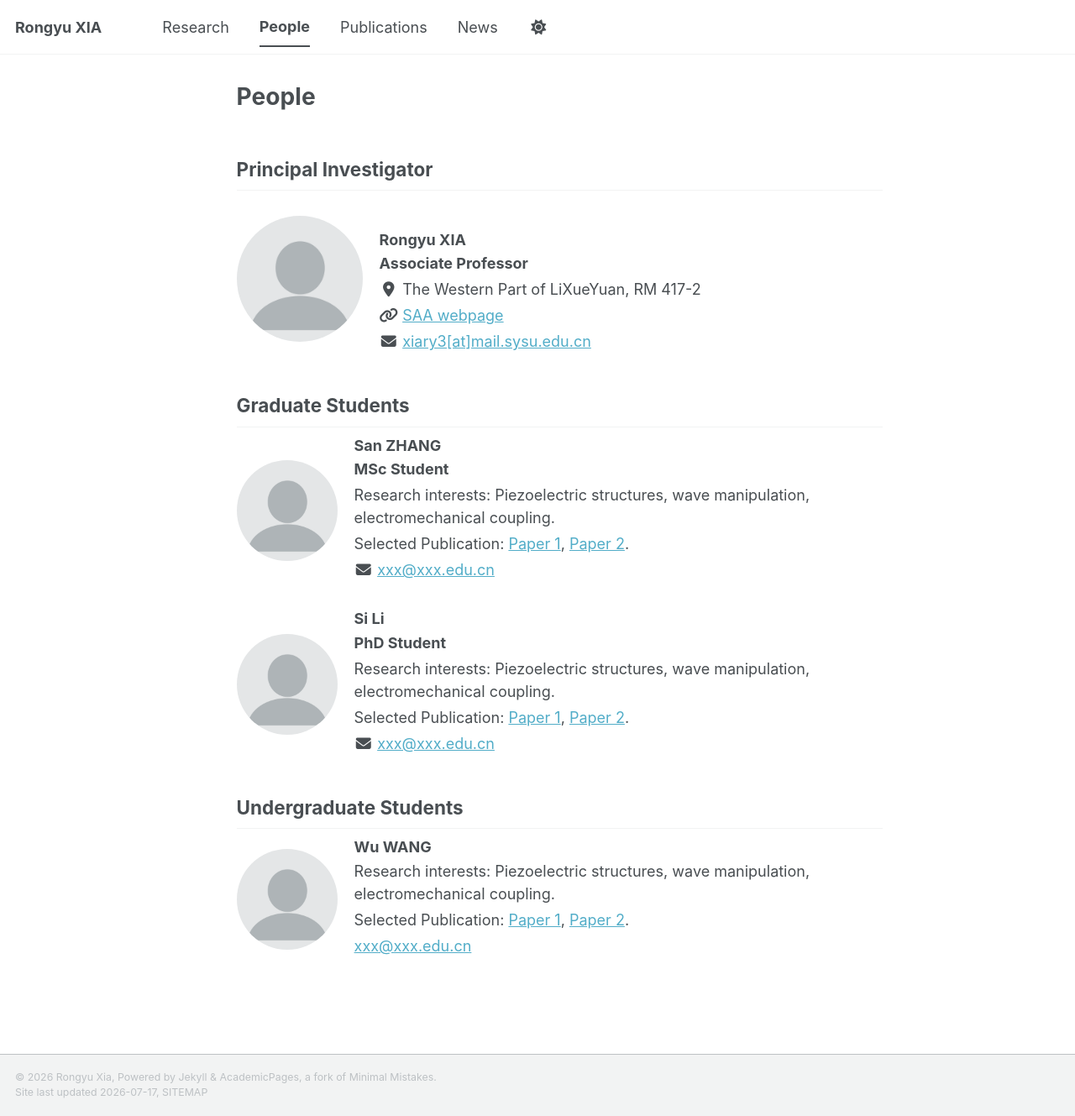
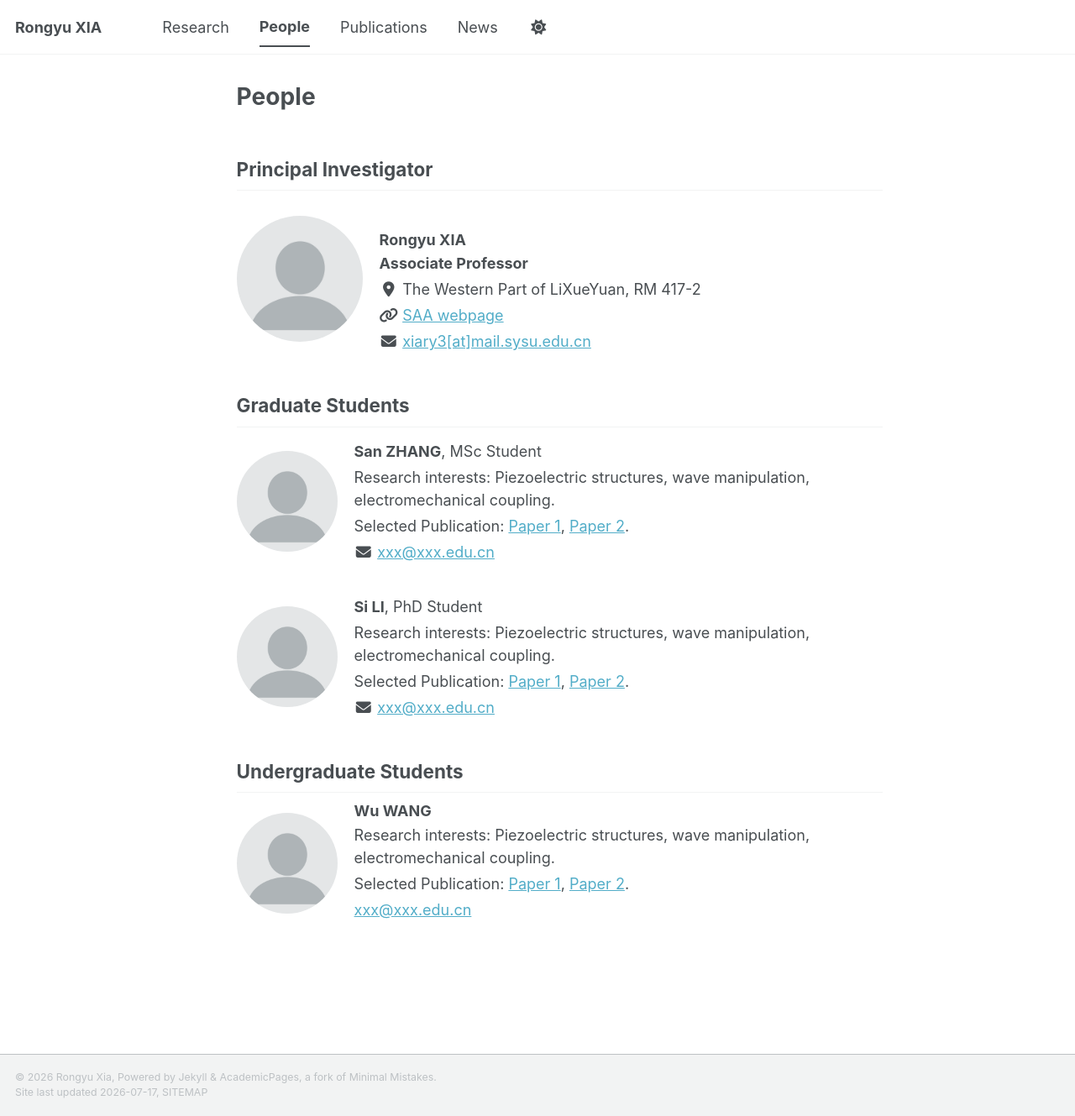
Before and after one commit to RongyuXia/rongyuxia.github.io, a Jekyll site: the page built from _pages/people.html, in a window 1280 px wide and 1329 px high. Shown: the whole window at 84% size. Built offline with Jekyll 4.4.1, drawn with Linux system fonts in a browser that asks for light colours; a style sheet for code colours, icons or effects is not loaded; part of the change alters nothing that is shown.

Commit message:
Update people.html

```diff
--- a/_pages/people.html
+++ b/_pages/people.html
@@ -53,11 +53,11 @@ classes: wide
        flex-shrink:0;
        ">
   <div>
-    <h3 style="margin:0;">
+    <!-- <h3 style="margin:0;">
       San ZHANG
-    </h3>
+    </h3> -->
     <p style="margin:4px 0;">
-      <strong>MSc Student</strong>
+      <strong>San ZHANG</strong>, MSc Student
     </p>
     <p style="margin:4px 0;">
       Research interests:
@@ -89,11 +89,11 @@ classes: wide
        flex-shrink:0;
        ">
   <div>
-    <h3 style="margin:0;">
-      Si Li
-    </h3>
+    <!-- <h3 style="margin:0;">
+      Si LI
+    </h3> -->
     <p style="margin:4px 0;">
-      <strong>PhD Student</strong>
+      <strong>Si LI</strong>, PhD Student
     </p>
     <p style="margin:4px 0;">
       Research interests:
```
